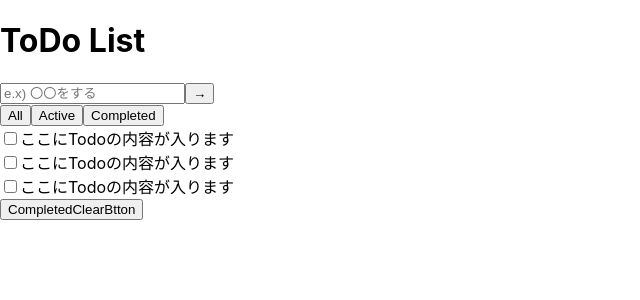
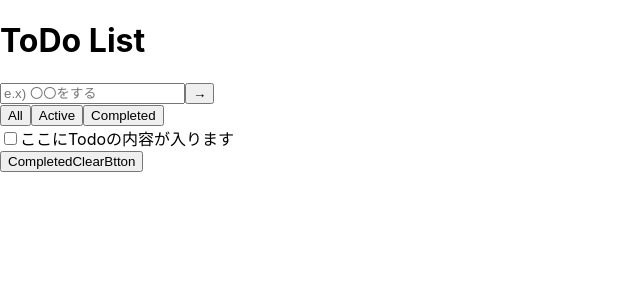
Before and after one commit to S-Yamamoto3215/react-simple-todo, a React (Create React App) app: page / in a window 1280 px wide. Shown: the top 300 px of the page, without its empty margins (0-640 px from the left). Built offline with nearby package versions, Linux system fonts and the light colour scheme.

Commit message:
TodoItem Component

```diff
--- a/src/App.tsx
+++ b/src/App.tsx
@@ -20,19 +20,7 @@ const App = () => {
           <button>Completed</button>
         </div>
 
-        {/* TodoItem */}
-        <div className='TodoItem'>
-          <input type="checkbox" name="todoItem" id="aaa" />
-          ここにTodoの内容が入ります
-        </div>
-        <div className='TodoItem'>
-          <input type="checkbox" name="todoItem" id="aaa" />
-          ここにTodoの内容が入ります
-        </div>
-        <div className='TodoItem'>
-          <input type="checkbox" name="todoItem" id="aaa" />
-          ここにTodoの内容が入ります
-        </div>
+        <TodoItem />
 
         {/* CompletedClearBtton */}
         <div className='CompletedClearBtton'>
@@ -44,3 +32,12 @@ const App = () => {
 }
 
 export default App;
+
+const TodoItem = () => {
+  return (
+    <div className='TodoItem'>
+      <input type="checkbox" name="todoItem" id="aaa" />
+      ここにTodoの内容が入ります
+    </div>
+  );
+}
```
